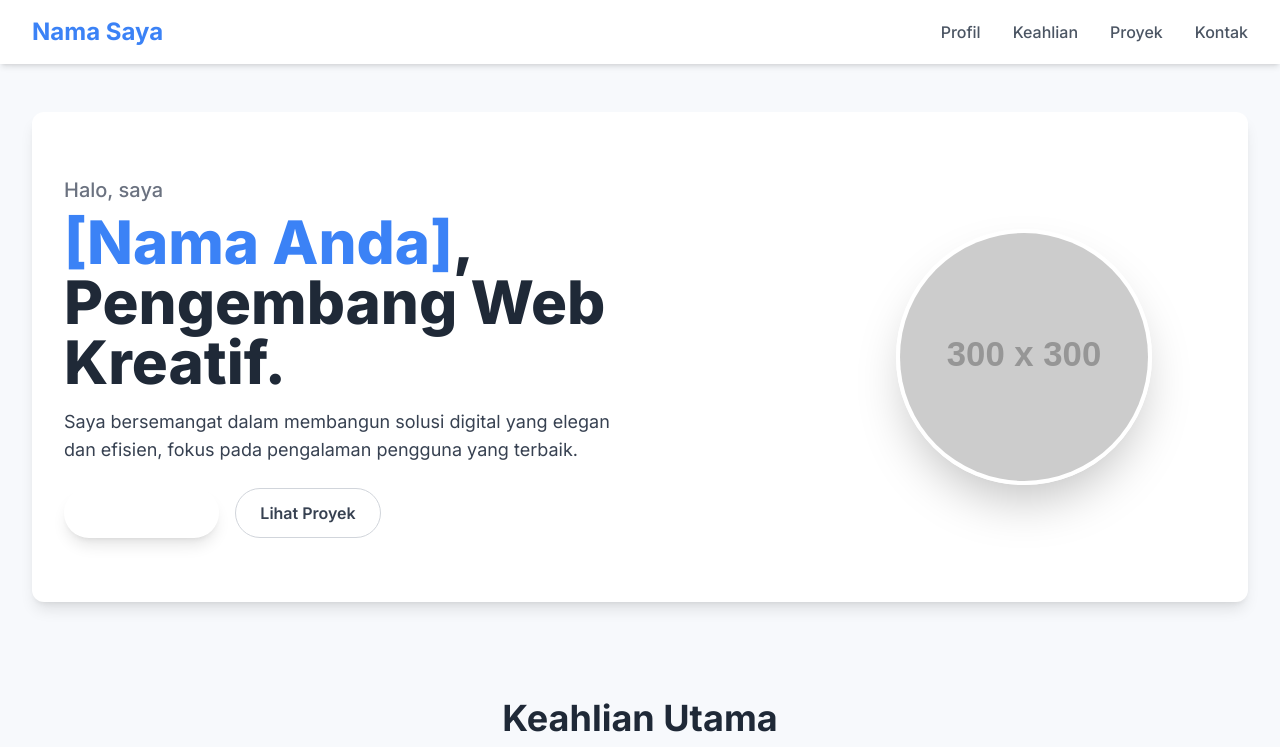
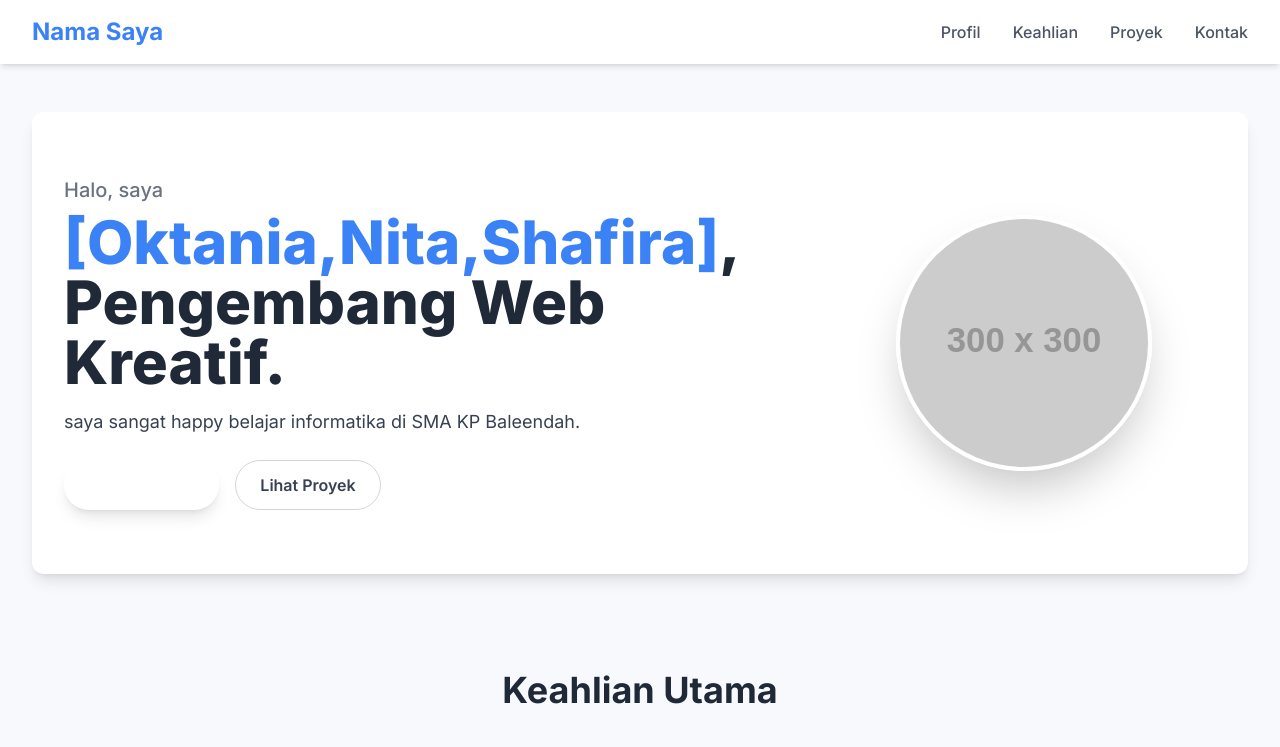
Before and after one commit to tadafiii/Tugas3_oktania_nita_shafira_12-4, a plain HTML site: page index.html in a window 1280 px wide. Shown: the top 747 px of the page. Drawn offline with nearby package versions, Linux system fonts and the light colour scheme; placeholder pictures from the web are drawn by us.

Commit message:
perubahan kata

```diff
--- a/index.html
+++ b/index.html
@@ -53,11 +53,11 @@
             <div class="md:w-1/2 text-center md:text-left">
                 <p class="text-xl font-medium text-gray-500 mb-2">Halo, saya</p>
                 <h1 class="text-5xl sm:text-6xl font-extrabold leading-tight mb-4">
-                    <span class="text-primary">[Nama Anda]</span>,
+                    <span class="text-primary">[Oktania,Nita,Shafira]</span>,
                     <br class="hidden sm:inline">Pengembang Web Kreatif.
                 </h1>
                 <p class="text-lg text-gray-700 mb-6">
-                    Saya bersemangat dalam membangun solusi digital yang elegan dan efisien, fokus pada pengalaman pengguna yang terbaik.
+                    saya sangat happy belajar informatika di SMA KP Baleendah.
                 </p>
                 <!-- Tombol Aksi -->
                 <div class="flex justify-center md:justify-start space-x-4">
```
